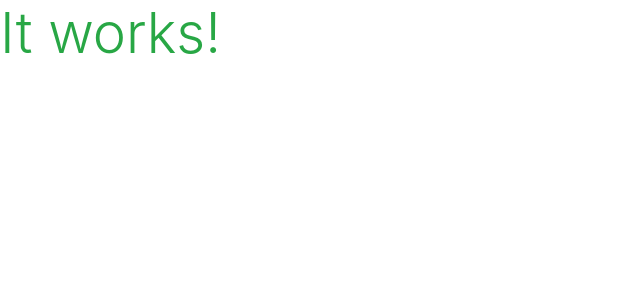
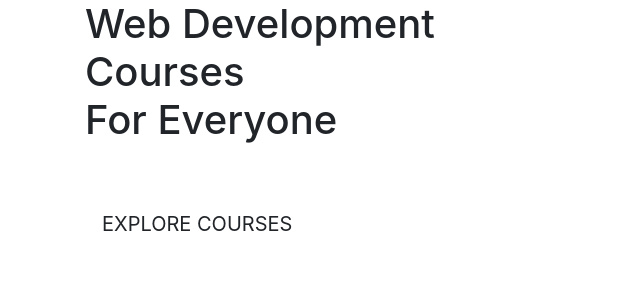
Before and after one commit to steff880/MS4-theDOM, a Django app: page / in a window 1280 px wide. Shown: the top 303 px of the page, without its empty margins (0-640 px from the left). Run offline with Django 3.2, Linux system fonts and the light colour scheme; some libraries are stand-ins or nearby versions.

Commit message:
Add home page heading and CTA button

```diff
--- a/home/templates/home/index.html
+++ b/home/templates/home/index.html
@@ -1,6 +1,33 @@
 {% extends "base.html" %}
 {% load static %}
 
+{% block page_header %}
+    <div class="container header-container">
+        <div class="row">
+            <div class="col"></div>
+        </div>
+    </div>
+{% endblock %}
+
 {% block content %}
-    <h1 class="display-4 text-success">It works!</h1>
+    <div class="container h-100">
+        <div class="row h-100">
+            <div class="col-12 col-md-6 my-auto">
+                <h1>
+                    Web Development
+                    <br>
+                    Courses
+                    <br>
+                    For Everyone
+                </h1>
+                <div class="my-5">
+                    <h4>
+                        <a href="" class="explore-courses-btn btn btn-lg rounded-0 text-uppercase py-3">
+                            Explore Courses
+                        </a>
+                    </h4>
+                </div>
+            </div>
+        </div>
+    </div>
 {% endblock %}
```
